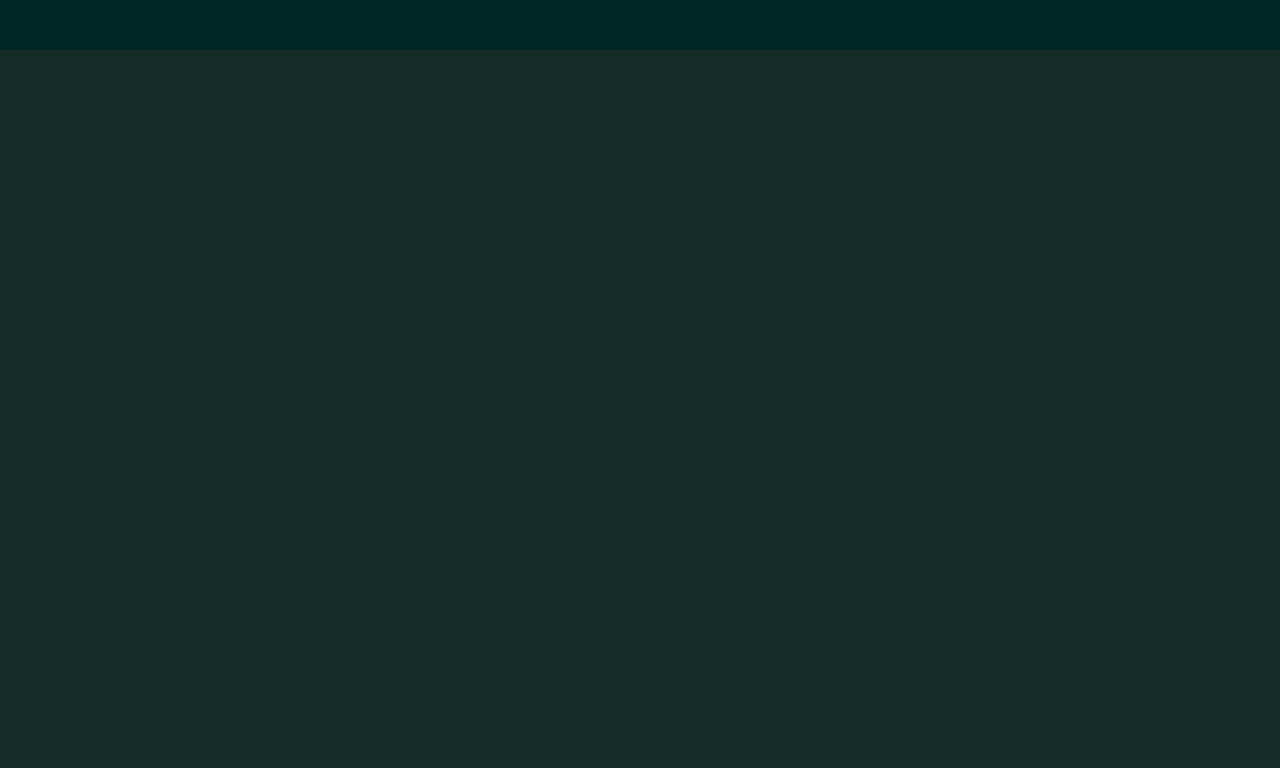
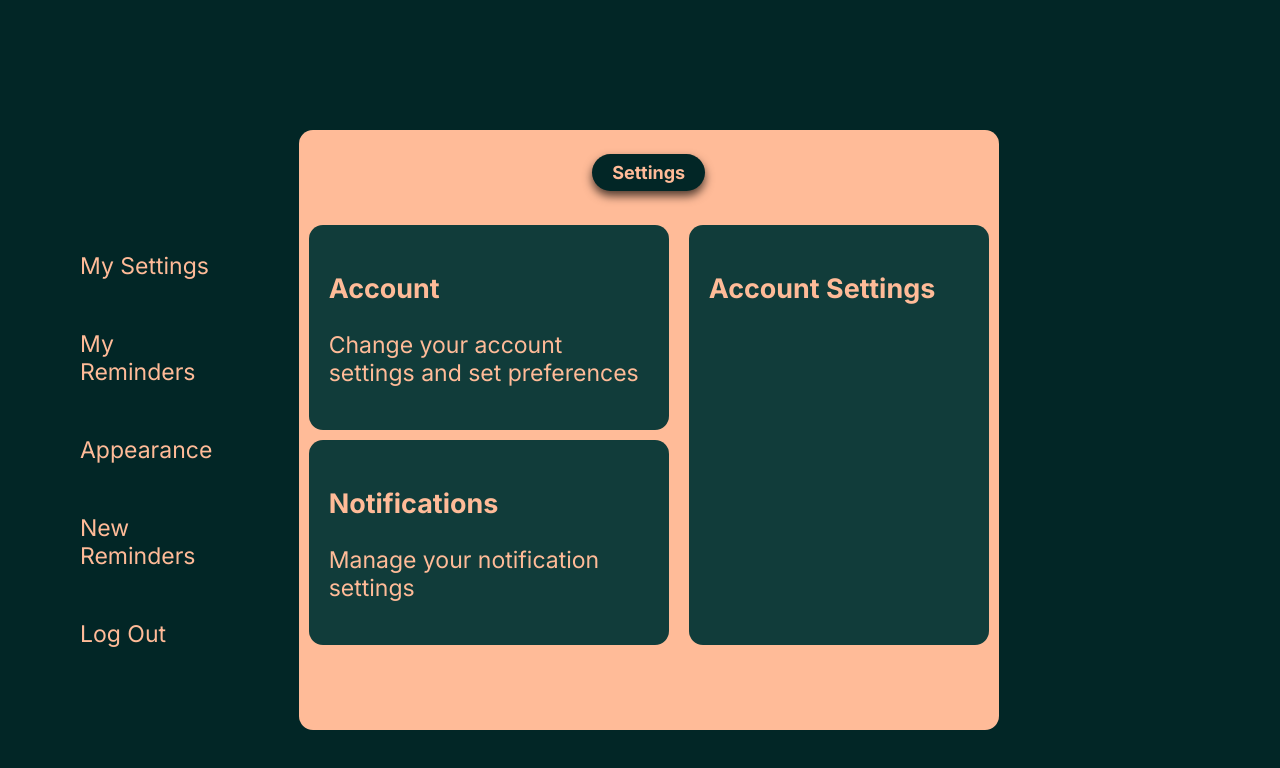
Before and after one commit to Revin400/Web_app_development_2526, a React (Create React App) app in the folder calendify/: page /settings in a window 1280 px wide. Before the commit this address had no page. Shown: the top 768 px of the page. Built offline with nearby package versions, Linux system fonts and the light colour scheme.

Commit message:
Settings page eddit

```diff
--- a/calendify/src/App.js
+++ b/calendify/src/App.js
@@ -4,6 +4,7 @@ import NewEventPage from './NewEventPage';
 import Login from './Login';
 import WelcomeScreen from './WelcomeScreen';
 import { BrowserRouter as Router, Route, Routes, Link } from 'react-router-dom';
+import SettingsPage from './Settingspage';
 
 function App() {
   return (
@@ -15,6 +16,8 @@ function App() {
         <Route path="/login" element={<Login />} />
         <Route path="/calendar" element={<CalendarPage />} />
         <Route path="/new-event" element={<NewEventPage />} />
+        <Route path="/settings" element={<SettingsPage />}  />
+
       </Routes>
     </Router>
   );
--- /dev/null
+++ b/calendify/src/Settingspage.css
@@ -0,0 +1,122 @@
+:root{
+  --bg: #022626;        /* deep teal background */
+  --seg-outline:#1c6f6d;
+  --seg-bg:#113c3a;
+  --seg-fill:#7f6f5e;   /* selected pill fill */
+  --card:#FFBB98;       /* card background */
+  --shadow: 0 5px 10px rgba(0, 0, 0, 0.685);
+  --radius: 14px;
+  --pill: 999px;
+}
+
+html,
+body{
+  margin:0;
+  font-family: 'Inter';
+  font-size: 23px;
+  }
+
+.settings-page {
+    display: flex;
+    height: 100vh;
+    padding: 80px;
+    background-color: var(--bg);
+    color: var(--card);
+    width: 80%;
+
+}
+
+.settings-neweventpill
+{
+    background: var(--bg);
+    color: var(--card);
+    padding: 8px 20px;
+    border-radius: var(--pill);
+    font-size: 18px;
+    font-weight: bold;
+    box-shadow: var(--shadow);
+}
+
+
+.settings-upper-section {
+  margin-left: auto;
+  margin-right: auto;
+  user-select: none;
+  justify-content: center;
+
+
+}
+
+
+.settings-sidebar {
+    display: flex;
+    flex-direction: column;
+    justify-content: center;
+    gap: 50px;
+    margin-right: 10%;
+    color:var(--card);
+}
+
+.settings-sidebar a {
+    cursor: pointer;
+}
+.settings-sidebar a:hover {
+    background-color: var(--card);
+    color: var(--bg);
+    border-radius: var(--radius);
+    padding: 5px 10px;
+    box-shadow: var(--shadow);
+    transition: background-color 1s, color 0.3s
+;
+}
+
+
+.settings-block {
+  background: var(--card);
+  border-radius:var(--radius);
+  display: flex;
+  flex-direction: column;
+  min-height: 600px;
+  min-width: 700px;
+}
+
+.settings-left-section {
+  display: flex;
+  flex-direction: row;
+  align-items: center;
+
+
+}
+
+
+.settings-content-section{
+    display: flex;
+    flex-direction: row;
+}
+
+.settings-left-content{
+    margin: auto;
+    min-height: 400px;
+    min-width: 300px;
+
+}
+
+.settings-right-section{
+    display: flex;
+    flex-direction: column;
+    min-width: 300px;
+    min-height: 400px;
+    background-color: var(--seg-bg);
+    margin : 10px;
+    padding : 20px;
+    border-radius: var(--radius);
+}
+
+
+
+.settings-left-item{
+  background-color: var(--seg-bg);
+  padding: 20px;
+    margin: 10px;
+    border-radius: var(--radius);
+}
--- /dev/null
+++ b/calendify/src/Settingspage.jsx
@@ -0,0 +1,58 @@
+import "./Settingspage.css";
+import { useNavigate } from "react-router-dom";
+// import MainLogo from './Logo_Calendify.png';
+
+const SettingsPage = () => {
+  // Import useNavigate from react-router-dom
+  const navigate = useNavigate();
+
+  return (
+    <div className="settings-page">
+      <div className="settings-sidebar">
+        <a onClick={() => navigate("/settings")}>My Settings</a>
+        <a onClick={() => navigate("/calendar")}>My Reminders</a>
+        <a onClick={() => navigate("#")}>Appearance</a>
+        <a onClick={() => navigate("/new-Reminders")}>New Reminders</a>
+        <a onClick={() => navigate("/")}>Log Out</a>
+      </div>
+
+      <div className="settings-content">
+            {/* <div className="picture">
+            <img src={MainLogo} alt="Calendify Logo" className="logo" />
+            </div> */}
+
+
+        <div className="settings-block">
+          <div className="settings-upper-section">
+            <h4 className="settings-neweventpill">Settings</h4>
+          </div>
+          <div className="settings-content-section">
+            <div className="settings-left-section">
+              <div className="settings-left-content">
+                <div className="settings-left-item">
+                  <h3>Account</h3>
+                  <p>Change your account settings and set preferences</p>
+
+              </div>
+                <div className="settings-left-item">
+                    <h3>Notifications</h3>
+                    <p>Manage your notification settings</p>
+                </div>
+            </div>
+            </div>
+            <div className="settings-right-section">
+              <div className="settings-right-content">
+                <h3>Account Settings</h3>
+
+
+              </div>
+
+            </div>
+          </div>
+        </div>
+      </div>
+    </div>
+  );
+};
+
+export default SettingsPage;
```
Also changed, not shown: calendify/src/Ellipse 4.png (added).
